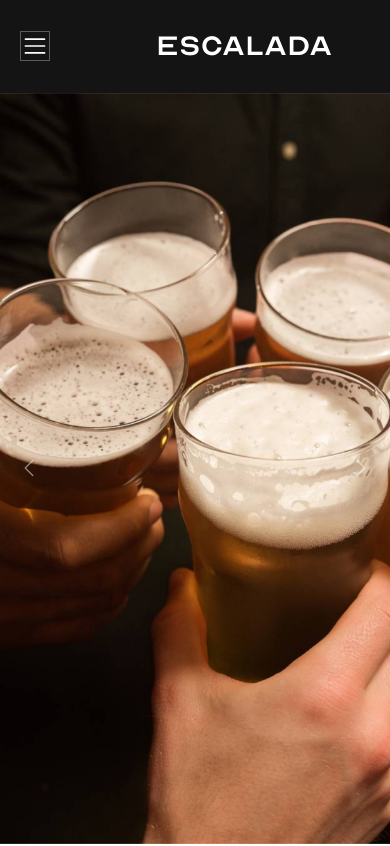
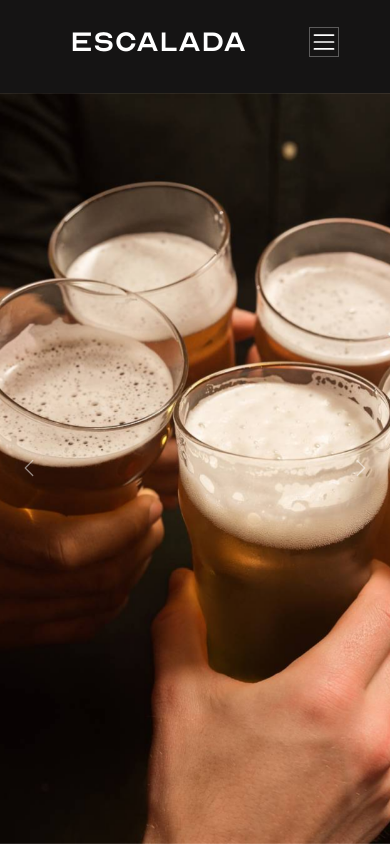
Before and after one commit to manusucaria/Escalada, a website: page index.html in a window 390 px wide. Shown: the top 846 px of the page. Drawn offline with Linux system fonts and the light colour scheme.

Commit message:
21 del 8 4

```diff
--- a/index.html
+++ b/index.html
@@ -17,18 +17,18 @@
     <body>
         <!--HEADER-->
         <header>
-            <nav class="navbar-dark navbar-expand-md">
-                <div class="grid-nav w-100 h-100">
-                    <div class="grid-title me-auto my-auto">
+            <nav class="navbar-dark navbar-expand-md d-flex">
+                <div class="contenedor-titulo me-auto my-auto">
                     <a class="my-auto" href="index.html">
                         <h1 class="my-auto">Escalada</h1>
                     </a>
                 </div>
-                    <div class="contenedor-listas grid-lista my-auto">
-                        <button class="navbar-toggler" type="button" data-bs-toggle="collapse" data-bs-target="#navbarTogglerDemo01" aria-controls="navbarTogglerDemo01" aria-expanded="false" aria-label="Toggle navigation">
+                <div class="contenedor-listas mx-auto my-auto">
+                    <button class="navbar-toggler" type="button" data-bs-toggle="collapse" data-bs-target="#opciones" name="button">
                         <span class="navbar-toggler-icon"></span>
                     </button>
-                        <ul class="lista collapse navbar-collapse" id="navbarTogglerDemo01">
+                    <div class="collapse navbar-collapse" id="opciones">
+                        <ul class="lista navbar-nav">
                             <li class="navbar-item listas">
                                 <a class="nav-link" href="index.html"><p class="lista-nav">Inicio</p></a>
                             </li>
@@ -43,7 +43,8 @@
                             </li>
                         </ul>
                     </div>
-                    <div class="grid-botones d-none d-md-flex ms-auto my-auto">
+                </div>
+                <div class="d-none d-md-flex ms-auto my-auto">
                     <a href="index.html">
                         <svg class="svg" version="1.1" id="Layer_1" xmlns="http://www.w3.org/2000/svg" xmlns:xlink="http://www.w3.org/1999/xlink" x="0px" y="0px"
                             viewBox="0 0 511.998 511.998" style="enable-background:new 0 0 511.998 511.998;" xml:space="preserve">
@@ -100,7 +101,6 @@
                     <a href="pages/carrito.html" target="_blank">
                         <svg class="svg" id="Layer_1" enable-background="new 0 0 512.392 512.392" viewBox="0 0 512.392 512.392" xmlns="http://www.w3.org/2000/svg"><g><path d="m211.196 422c-116.346 0-211-94.654-211-211s94.654-211 211-211 211 94.654 211 211-94.654 211-211 211zm0-382c-94.29 0-171 76.71-171 171s76.71 171 171 171 171-76.71 171-171-76.71-171-171-171zm295.143 466.534c7.81-7.811 7.81-20.475 0-28.285l-89.5-89.5c-7.811-7.811-20.475-7.811-28.285 0s-7.81 20.475 0 28.285l89.5 89.5c3.905 3.905 9.024 5.857 14.143 5.857s10.236-1.952 14.142-5.857z"/></g></svg>
                     </a>
-                    </div>
                 </div>
             </nav>
         </header>
--- a/scss/_navbar.scss
+++ b/scss/_navbar.scss
@@ -2,12 +2,13 @@
 header{
     background-color: map-get($map: $paleta, $key:'black');
     width: 100%;
+    min-height: 11vh;
     position: sticky;
     top: 0;
     z-index: 2;
     nav{
-        background-color: map-get($map: $paleta, $key:'black');
-        height: 11vh;
+        padding: 2rem;
+        height: auto;
         h1{
             @include texto(4.5rem,100,map-get($map:$paleta, $key: 'white'));
             font-family: $escalada;
@@ -64,6 +65,12 @@ header{
     }
 }
 /**CLASES**/
+.contenedor-titulo{
+    margin-left: 2rem;
+    @media screen and (max-width: 767px){
+        margin-left: 5rem;
+    }
+}
 /**BOTONES**/
 .svg{
     height: 30px;
@@ -104,64 +111,35 @@ header{
 }
 /**HAMBURGUESA Y LISTA**/
 .contenedor-listas{
-    margin: auto auto;
-    @media screen and (max-width: 768px){
-        margin: auto 2rem;
+    @media screen and (max-width: 767px){
+        margin-right: auto;
+        margin-left: auto;
     }
 }
 .lista{
     display: flex;
     flex-direction: row;
-    margin-top: 2rem;
-    @media screen and (max-width: 768px){
+    margin-top: 1rem;
+    @media screen and (max-width: 767px){
         flex-direction: column;
-        margin-top: 10rem;
+        margin-top: 2rem;
     }
 }
 .listas{
-    margin-right: 5rem;
-    @media screen and (max-width: 768px){
-        margin-right: 0;
+    margin-right: 4rem;
+    @media screen and (max-width: 767px){
+        margin-right: auto;
     }
-    @media screen and (min-width: 769px) and (max-width: 900px){
+    @media screen and (min-width: 768px) and (max-width: 900px){
         margin-right: 2rem;
     }
     @include desktop{
-        margin-right: 4rem;
+        margin-right: 3.8rem;
     }
     @include wide{
-        margin-right: 5rem;
+        margin-right: 4rem;
     }
 }
 .lista-nav{
     text-align: center;
 }
-/**GRID**/
-.grid-nav{
-    display: grid;
-    grid-template-columns: repeat(5, 1fr);
-    grid-template-rows: 1 auto;
-}
-.grid-lista{
-    grid-column: 2/5;
-    grid-row: 1/2;
-    @media screen and (max-width: 768px){
-        grid-column: 1/3;
-    }
-}
-.grid-title{
-    margin: 2rem 2rem 2rem 3.5rem;
-    grid-column: 1/2;
-    grid-row: 1/2;
-    @media screen and (max-width: 768px){
-        grid-column: 3/6;
-        margin: 0;
-    }
-}
-.grid-botones{
-    grid-column: 5/6;
-    grid-row: 1/2;
-    @media screen and (max-width: 768px){
-        display: none;
-    }
-}
```
Also changed, not shown: css/style.css. Lines whose indentation alone changed are shown as unchanged.
